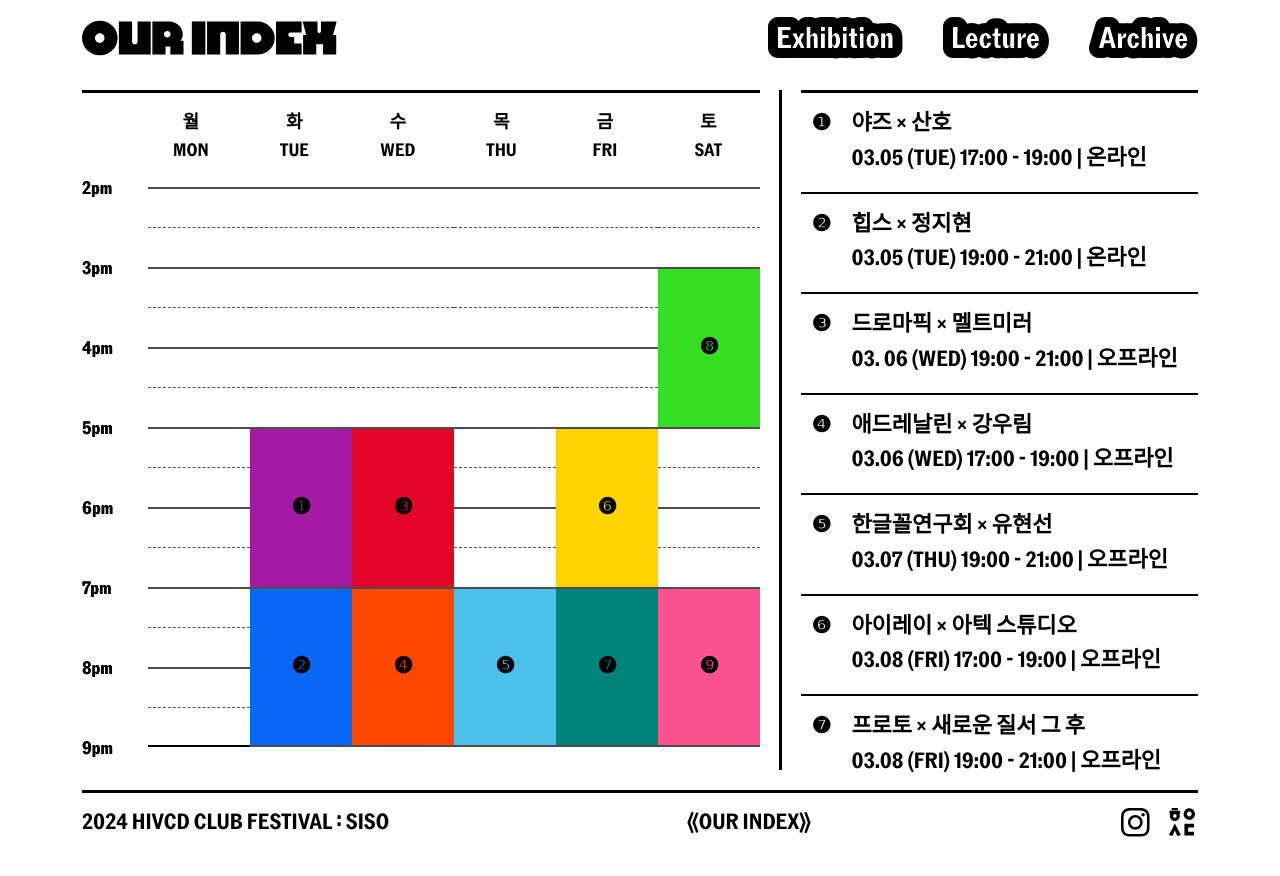
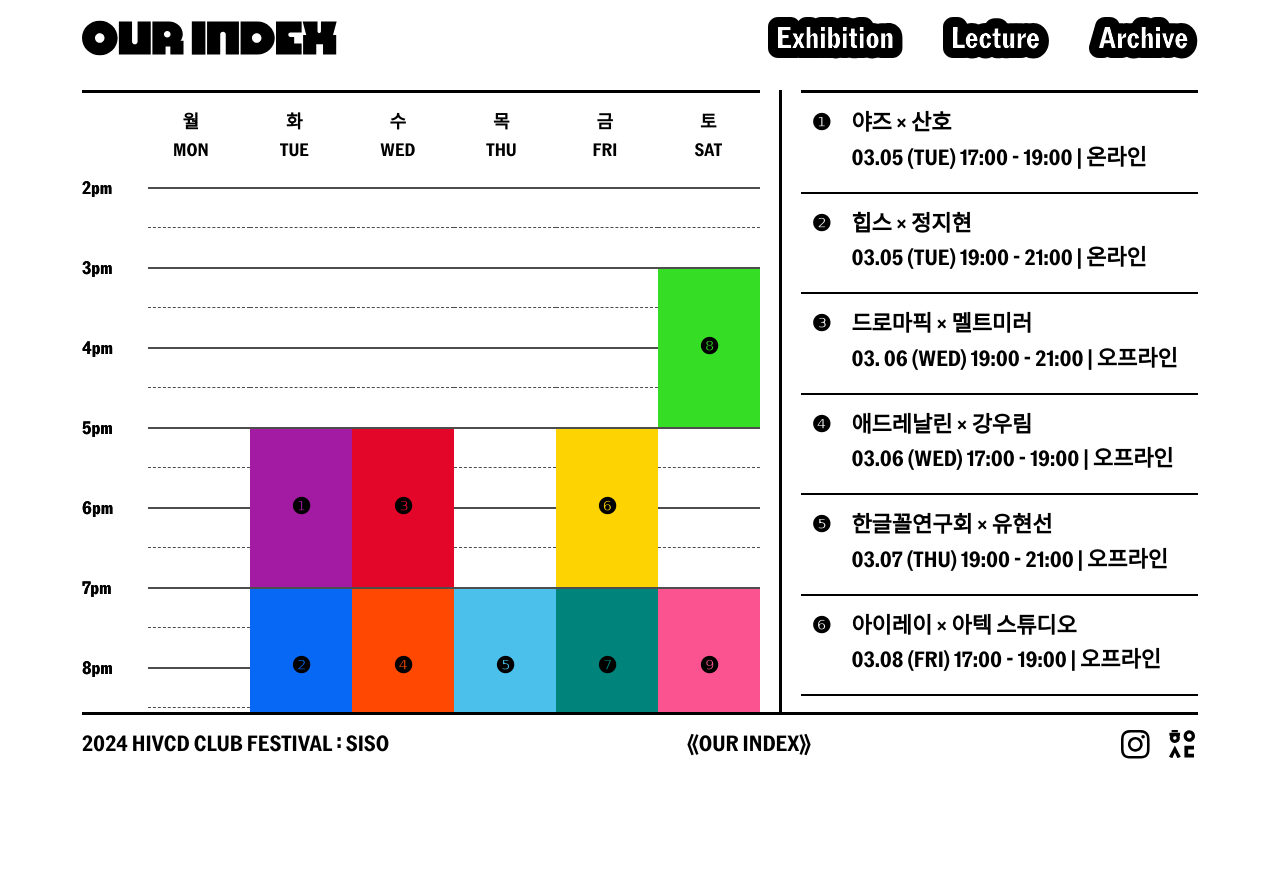
Before and after one commit to rachel5640/hivcdsiso2024, a React (Vite) app: page /lecture in a window 1280 px wide. After the commit the page ends 847 px from the top, so only its background shows below. Built offline with nearby package versions, Linux system fonts and the light colour scheme; a web font is replaced by a local one.

Commit message:
feat: 커스텀 스크롤 삭제

```diff
--- a/src/pages/Desktop/LecturePageDestop.tsx
+++ b/src/pages/Desktop/LecturePageDestop.tsx
@@ -7,7 +7,6 @@ import { useEffect } from 'react';
 import Lecturebox from '../../views/LecturePage/components/LectureBox';
 import { LECTURE_DATA } from '../../views/LecturePage/constant/text';
 import TimeLine from '../../views/LecturePage/components/TimeLine';
-import ScrollBarBox from '../../views/@common/components/ScrollBar';
 
 const LecturePageDesktop = () => {
   const [clickedNumber, setClickedNumber] = useState<number | null>(null);
@@ -31,7 +30,6 @@ const LecturePageDesktop = () => {
         </LineBox>
 
         <TextArea>
-          <ScrollBarBox>
           {LECTURE_DATA.map((content, index) => (
             <Lecturebox
               key={index}
@@ -45,22 +43,19 @@ const LecturePageDesktop = () => {
               clickedNumber={clickedNumber}
             />
           ))}
-          </ScrollBarBox>
         </TextArea>
       </LecturePageBox>
-      <DesktopFooter />
+      <DesktopFooter $isfixed={true} />
     </>
   );
 };
 const LecturePageBox = styled.section`
   display: grid;
-  position: relative;
 
-  height: 100%;
-  max-height: 70rem;
+  height: calc(100vh - 18.8rem);
+  min-height: 65rem;
   margin-top: 9rem;
   padding: 0 8.2rem;
-  padding-bottom: 1rem;
 
   grid-column-gap: 1rem;
   grid-template-columns: repeat(36, 1fr);
@@ -82,16 +77,19 @@ const LineBox = styled.div`
 
 const Line = styled.div`
   width: 3px;
-  height: calc(100% - 8.8rem);
-  min-height: 68rem;
+  height: calc(100vh - 18.8rem);
+  min-height: 65rem;
 
   background-color: black;
 `;
 
 const TextArea = styled.section`
-  height: calc(100% - 8.8rem);
-  min-height: 70rem;
+  overflow-y: scroll;
+
+  height: calc(100vh - 18.8rem);
+  min-height: 65rem;
   border-top: 3px solid;
+
   grid-column: span 13;
 `;
 
```
Lines whose indentation alone changed are shown as unchanged.
